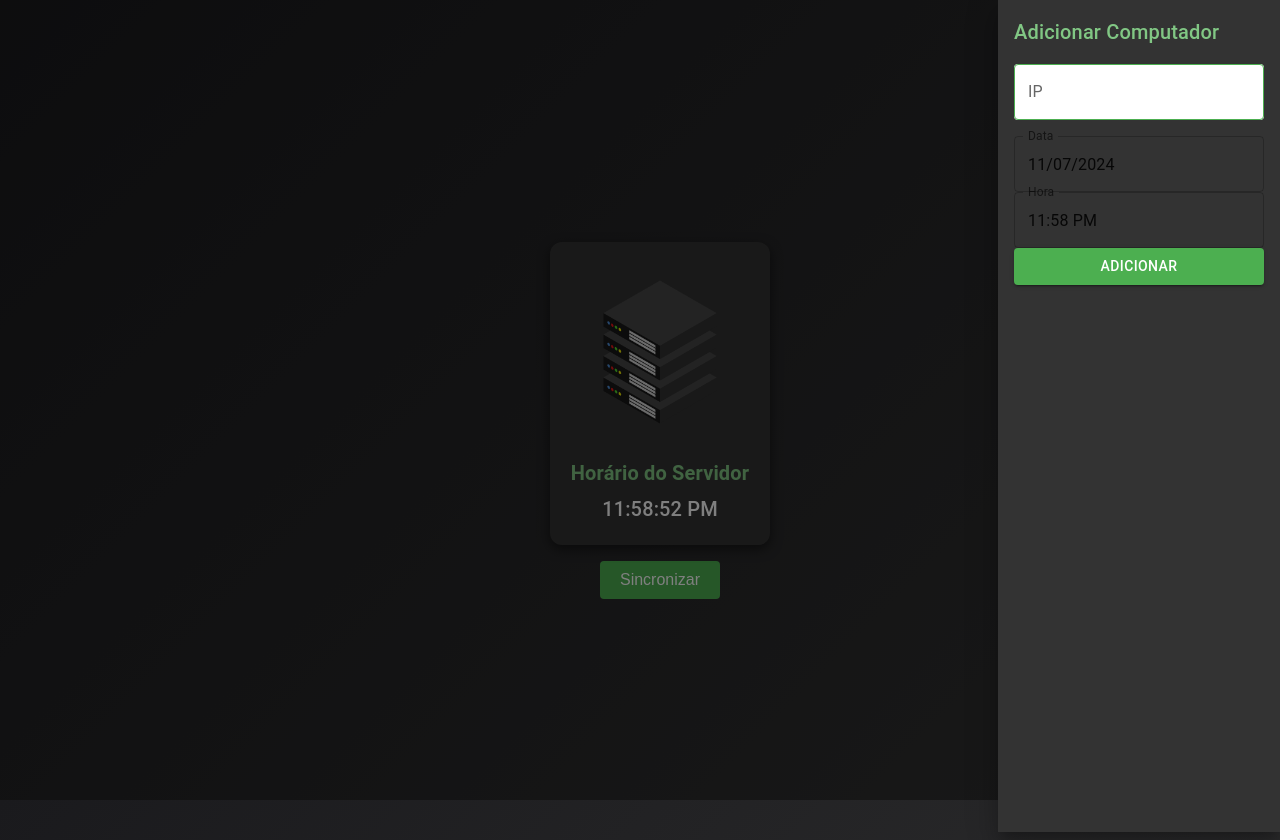
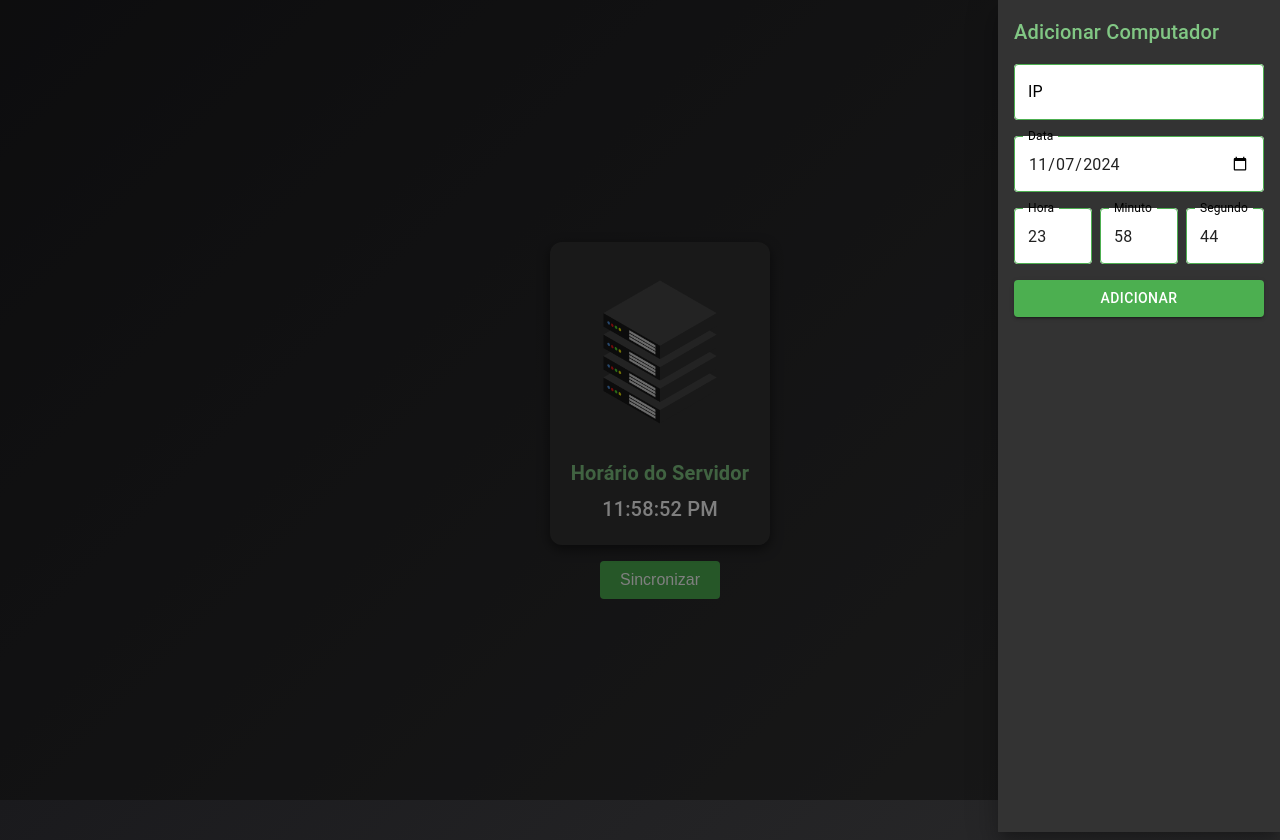
Before and after one commit to WilckerNeckel/sinc-point, a React (Vite) app: page / in a window 1280 px wide. Both pictures are taken after a click on the element 1255 px from the left and 400 px from the top of the page. Shown: the top 840 px of the page. Built offline with nearby package versions, Linux system fonts and the light colour scheme.

Commit message:
feat: finaliza drawer

```diff
--- a/src/App.jsx
+++ b/src/App.jsx
@@ -3,11 +3,7 @@ import ComputerGrid from "./components/computer/ComputerGrid";
 import ServerClock from "./components/server/ServerClock";
 import { Drawer, Box, TextField, Button, Typography } from "@mui/material";
 import AddIcon from "@mui/icons-material/Add";
-import {
-  DatePicker,
-  TimePicker,
-  LocalizationProvider,
-} from "@mui/x-date-pickers";
+import { LocalizationProvider } from "@mui/x-date-pickers";
 import { AdapterDayjs } from "@mui/x-date-pickers/AdapterDayjs";
 import dayjs from "dayjs";
 import "./App.css";
@@ -43,7 +39,8 @@ function App() {
     if (newComputer.ip && newComputer.date && newComputer.time) {
       const dateTime = newComputer.date
         .hour(newComputer.time.hour())
-        .minute(newComputer.time.minute());
+        .minute(newComputer.time.minute())
+        .second(newComputer.time.second());
       setComputers([
         ...computers,
         {
@@ -116,18 +113,25 @@ function App() {
         "&:hover fieldset": {
           borderColor: "#81c784",
         },
+        "&.Mui-focused fieldset": {
+          borderColor: "#4caf50", // Sempre verde quando focado
+        },
+      },
+      "& label": {
+        color: "#000000", // Cor preta para o label
+      },
+      "& label.Mui-focused": {
+        color: "#000000", // Cor preta para o label quando focado
       },
     }}
   />
-          <DatePicker
+  <TextField
     label="Data"
-            value={newComputer.date}
-            onChange={(newDate) =>
-              setNewComputer((prev) => ({ ...prev, date: newDate }))
+    type="date"
+    value={newComputer.date.format("YYYY-MM-DD")}
+    onChange={(e) =>
+      setNewComputer((prev) => ({ ...prev, date: dayjs(e.target.value) }))
     }
-            renderInput={(params) => (
-              <TextField
-                {...params}
     fullWidth
     sx={{
       marginBottom: "16px",
@@ -140,23 +144,32 @@ function App() {
         "&:hover fieldset": {
           borderColor: "#81c784",
         },
+        "&.Mui-focused fieldset": {
+          borderColor: "#4caf50",
+        },
+      },
+      "& label": {
+        color: "#000000", // Cor preta para o label
+      },
+      "& label.Mui-focused": {
+        color: "#000000", // Cor preta para o label quando focado
       },
     }}
   />
-            )}
-          />
-          <TimePicker
+
+  <Box sx={{ display: 'flex', gap: '8px', alignItems: 'center', marginBottom: '16px' }}>
+    <TextField
       label="Hora"
-            value={newComputer.time}
-            onChange={(newTime) =>
-              setNewComputer((prev) => ({ ...prev, time: newTime }))
+      type="number"
+      InputProps={{ inputProps: { min: 0, max: 23 } }}
+      value={newComputer.time.hour()}
+      onChange={(e) =>
+        setNewComputer((prev) => ({
+          ...prev,
+          time: prev.time.hour(Number(e.target.value)),
+        }))
       }
-            renderInput={(params) => (
-              <TextField
-                {...params}
-                fullWidth
       sx={{
-                  marginBottom: "16px",
         backgroundColor: "#ffffff",
         borderRadius: "4px",
         "& .MuiOutlinedInput-root": {
@@ -166,11 +179,86 @@ function App() {
           "&:hover fieldset": {
             borderColor: "#81c784",
           },
+          "&.Mui-focused fieldset": {
+            borderColor: "#4caf50",
+          },
+        },
+        "& label": {
+          color: "#000000",
+        },
+        "& label.Mui-focused": {
+          color: "#000000",
         },
       }}
     />
-            )}
+    <TextField
+      label="Minuto"
+      type="number"
+      InputProps={{ inputProps: { min: 0, max: 59 } }}
+      value={newComputer.time.minute()}
+      onChange={(e) =>
+        setNewComputer((prev) => ({
+          ...prev,
+          time: prev.time.minute(Number(e.target.value)),
+        }))
+      }
+      sx={{
+        backgroundColor: "#ffffff",
+        borderRadius: "4px",
+        "& .MuiOutlinedInput-root": {
+          "& fieldset": {
+            borderColor: "#4caf50",
+          },
+          "&:hover fieldset": {
+            borderColor: "#81c784",
+          },
+          "&.Mui-focused fieldset": {
+            borderColor: "#4caf50",
+          },
+        },
+        "& label": {
+          color: "#000000",
+        },
+        "& label.Mui-focused": {
+          color: "#000000",
+        },
+      }}
     />
+    <TextField
+      label="Segundo"
+      type="number"
+      InputProps={{ inputProps: { min: 0, max: 59 } }}
+      value={newComputer.time.second()}
+      onChange={(e) =>
+        setNewComputer((prev) => ({
+          ...prev,
+          time: prev.time.second(Number(e.target.value)),
+        }))
+      }
+      sx={{
+        backgroundColor: "#ffffff",
+        borderRadius: "4px",
+        "& .MuiOutlinedInput-root": {
+          "& fieldset": {
+            borderColor: "#4caf50",
+          },
+          "&:hover fieldset": {
+            borderColor: "#81c784",
+          },
+          "&.Mui-focused fieldset": {
+            borderColor: "#4caf50",
+          },
+        },
+        "& label": {
+          color: "#000000",
+        },
+        "& label.Mui-focused": {
+          color: "#000000",
+        },
+      }}
+    />
+  </Box>
+
   <Button
     variant="contained"
     color="primary"
@@ -186,6 +274,7 @@ function App() {
     Adicionar
   </Button>
 </Drawer>
+
       </div>
     </LocalizationProvider>
   );
```
Lines whose indentation alone changed are shown as unchanged.
